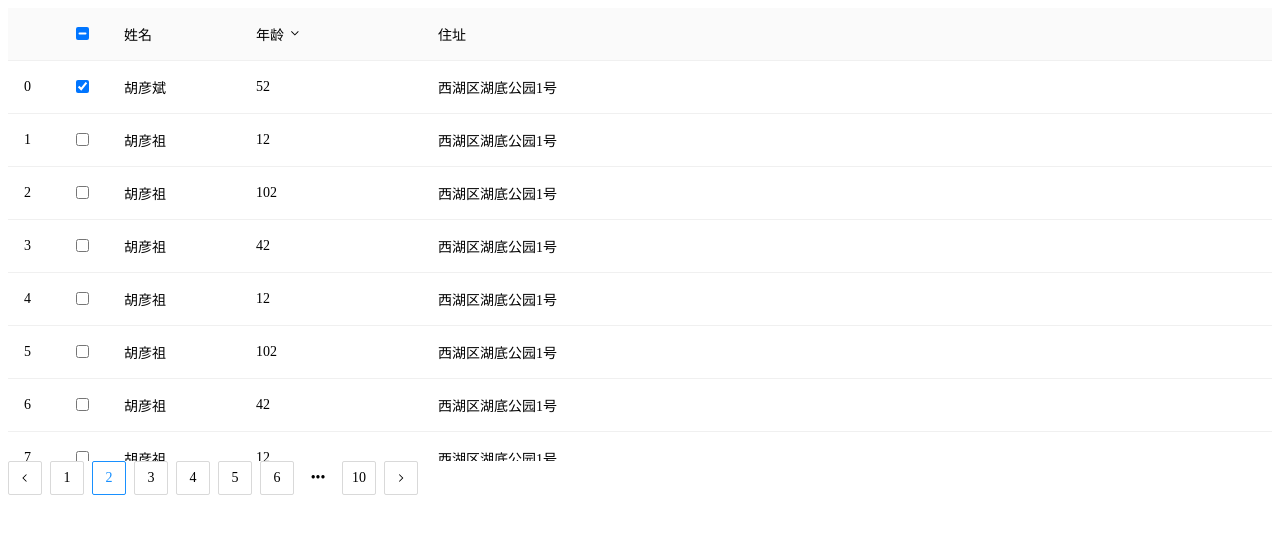
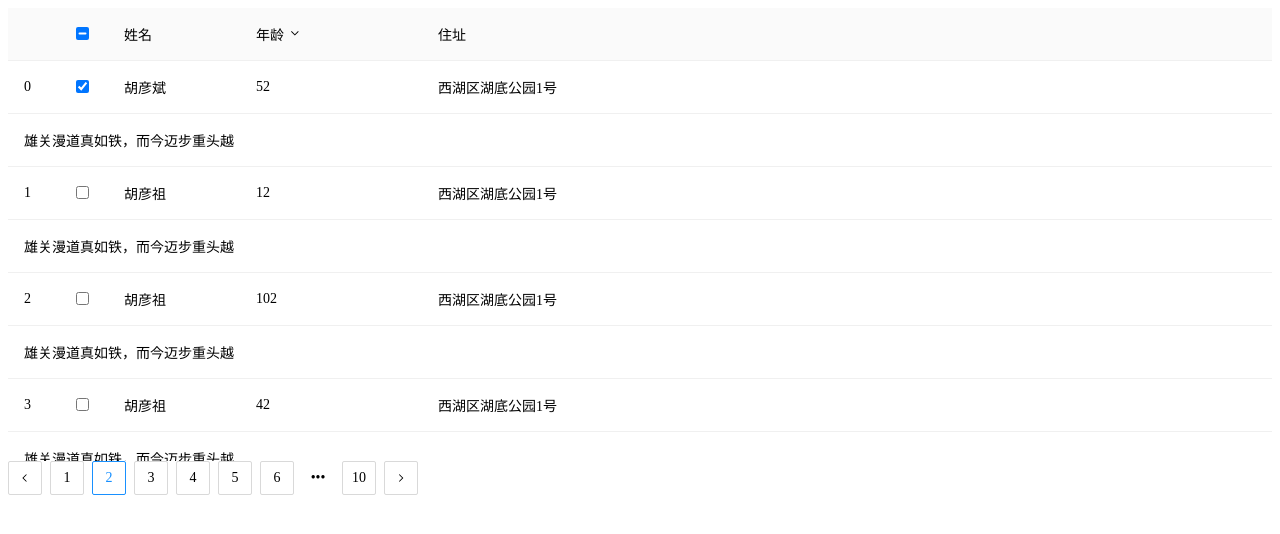
Before and after one commit to baozoudashijian/Guli-VueTestUtils-Version, a Vue app: page / in a window 1280 px wide. Shown: the top 534 px of the page. Built offline with nearby package versions, Linux system fonts and the light colour scheme.

Commit message:
feat: 数据中添加展开内容，expanded-key,使用template循环

```diff
--- a/src/App.vue
+++ b/src/App.vue
@@ -12,6 +12,7 @@
             :order-by.sync="orderBy"
             @update:orderBy="updateSortBy"
             :height="400"
+            expanded-key="description"
     />
     <g-pagination :total-page="10" :current-page.sync="currentPage"></g-pagination>
   </div>
@@ -42,120 +43,140 @@
             name: '胡彦斌',
             age: 52,
             address: '西湖区湖底公园1号',
+            description: '雄关漫道真如铁，而今迈步重头越'
           },
           {
             key: '2',
             name: '胡彦祖',
             age: 12,
             address: '西湖区湖底公园1号',
+            description: '雄关漫道真如铁，而今迈步重头越'
           },
           {
             key: '3',
             name: '胡彦祖',
             age: 102,
             address: '西湖区湖底公园1号',
+            description: '雄关漫道真如铁，而今迈步重头越'
           },
           {
             key: '4',
             name: '胡彦祖',
             age: 42,
             address: '西湖区湖底公园1号',
+            description: '雄关漫道真如铁，而今迈步重头越'
           },
           {
             key: '5',
             name: '胡彦祖',
             age: 12,
             address: '西湖区湖底公园1号',
+            description: '雄关漫道真如铁，而今迈步重头越'
           },
           {
             key: '6',
             name: '胡彦祖',
             age: 102,
             address: '西湖区湖底公园1号',
+            description: '雄关漫道真如铁，而今迈步重头越'
           },
           {
             key: '7',
             name: '胡彦祖',
             age: 42,
             address: '西湖区湖底公园1号',
+            description: '雄关漫道真如铁，而今迈步重头越'
           },
           {
             key: '8',
             name: '胡彦祖',
             age: 12,
             address: '西湖区湖底公园1号',
+            description: '雄关漫道真如铁，而今迈步重头越'
           },
           {
             key: '9',
             name: '胡彦祖',
             age: 102,
             address: '西湖区湖底公园1号',
+            description: '雄关漫道真如铁，而今迈步重头越'
           },
           {
             key: '10',
             name: '胡彦祖',
             age: 42,
             address: '西湖区湖底公园1号',
+            description: '雄关漫道真如铁，而今迈步重头越'
           },
           {
             key: '11',
             name: '胡彦斌',
             age: 52,
             address: '西湖区湖底公园1号',
+            description: '雄关漫道真如铁，而今迈步重头越'
           },
           {
             key: '12',
             name: '胡彦祖',
             age: 12,
             address: '西湖区湖底公园1号',
+            description: '雄关漫道真如铁，而今迈步重头越'
           },
           {
             key: '13',
             name: '胡彦祖',
             age: 102,
             address: '西湖区湖底公园1号',
+            description: '雄关漫道真如铁，而今迈步重头越'
           },
           {
             key: '14',
             name: '胡彦祖',
             age: 42,
             address: '西湖区湖底公园1号',
+            description: '雄关漫道真如铁，而今迈步重头越'
           },
           {
             key: '15',
             name: '胡彦祖',
             age: 12,
             address: '西湖区湖底公园1号',
+            description: '雄关漫道真如铁，而今迈步重头越'
           },
           {
             key: '16',
             name: '胡彦祖',
             age: 102,
             address: '西湖区湖底公园1号',
+            description: '雄关漫道真如铁，而今迈步重头越'
           },
           {
             key: '17',
             name: '胡彦祖',
             age: 42,
             address: '西湖区湖底公园1号',
+            description: '雄关漫道真如铁，而今迈步重头越'
           },
           {
             key: '18',
             name: '胡彦祖',
             age: 12,
             address: '西湖区湖底公园1号',
+            description: '雄关漫道真如铁，而今迈步重头越'
           },
           {
             key: '19',
             name: '胡彦祖',
             age: 102,
             address: '西湖区湖底公园1号',
+            description: '雄关漫道真如铁，而今迈步重头越'
           },
           {
             key: '20',
             name: '胡彦祖',
             age: 42,
             address: '西湖区湖底公园1号',
+            description: '雄关漫道真如铁，而今迈步重头越'
           }
         ],
         columns: [
--- a/src/table/table.vue
+++ b/src/table/table.vue
@@ -20,12 +20,19 @@
           </tr>
         </thead>
         <tbody>
-          <tr v-for="(dataSourceItem, index) in dataSource">
-            <td v-if="dispalySort" style="width: 16px">{{index}}</td>
-            <td v-if="checkBox" style="width: 16px"><input @change="onChangeItem(dataSourceItem, $event)" :checked="inSelectItems(dataSourceItem)" type="checkbox"></td>
-<!--            <td v-for="key in Object.keys(dataSourceItem).filter(item => item !== 'key')">{{dataSourceItem[key]}}</td>-->
-            <td v-for="column in columns" :style="{width: column.width + 'px'}">{{dataSourceItem[column.dataIndex]}}</td>
-          </tr>
+          <template v-for="(dataSourceItem, index) in dataSource">
+            <tr :key="dataSourceItem.key">
+              <td v-if="dispalySort" style="width: 16px">{{index}}</td>
+              <td v-if="checkBox" style="width: 16px"><input @change="onChangeItem(dataSourceItem, $event)" :checked="inSelectItems(dataSourceItem)" type="checkbox"></td>
+              <!--            <td v-for="key in Object.keys(dataSourceItem).filter(item => item !== 'key')">{{dataSourceItem[key]}}</td>-->
+              <td v-for="column in columns" :style="{width: column.width + 'px'}">{{dataSourceItem[column.dataIndex]}}</td>
+            </tr>
+
+            <tr :key="`${dataSourceItem.key}-expanded`">
+              <td :colspan="5">{{dataSourceItem.description}}</td>
+            </tr>
+          </template>
+
         </tbody>
       </table>
     </div>
@@ -82,6 +89,9 @@
       height: {
         type: [String, Number],
         default: 400
+      },
+      expandedKey: {
+        type: String
       }
     },
     components: {
```
